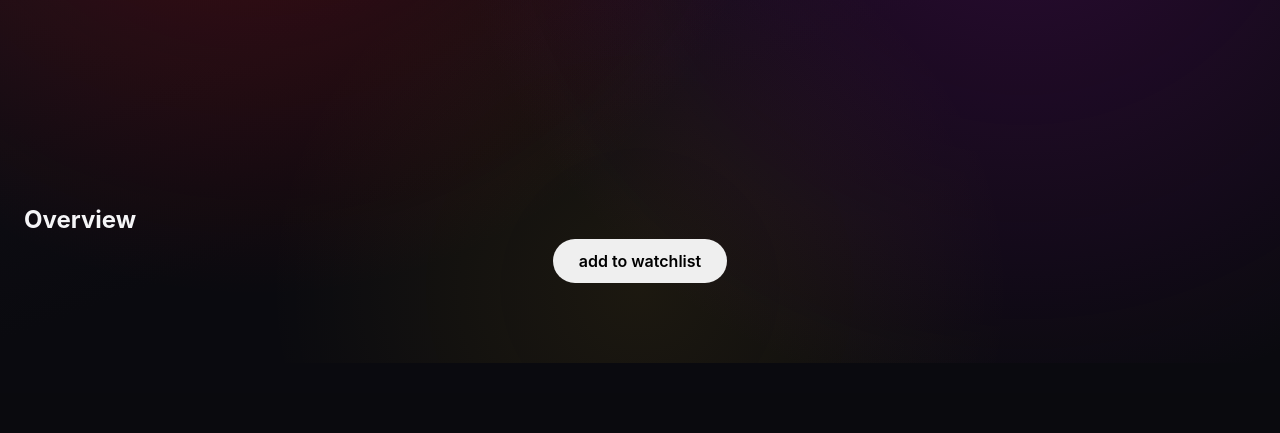
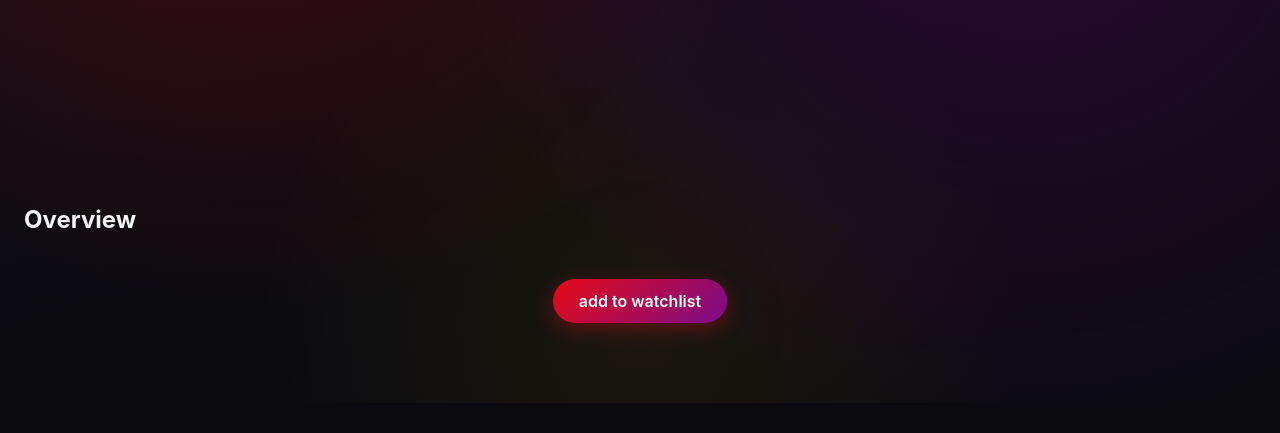
Before and after one commit to parthmalhotra-tech/movie-explorer, a FastAPI app: page /movie/1 in a window 1280 px wide. Shown: the part 461-894 px from the top of the page. Before the commit the page ends 824 px from the top, so only its background shows below. Run offline with FastAPI, Linux system fonts and the light colour scheme; data that the repository does not hold is empty.

Commit message:
watchlist movie-details page done

```diff
--- a/static/css/movie_details.css
+++ b/static/css/movie_details.css
@@ -54,6 +54,16 @@
   cursor: pointer;
   transition: transform var(--transition-fast), box-shadow var(--transition-fast), background var(--transition-fast), color var(--transition-fast);
   white-space: nowrap;
+}
+.btn--primary {
+  background: var(--gradient-primary);
+  color: #fff;
+  box-shadow: 0 6px 20px rgba(229, 9, 20, 0.35);
+}
+
+.btn--primary:hover {
+  transform: translateY(-4px);
+  box-shadow: 0 10px 28px rgba(229, 9, 20, 0.5);
 }
 .logo{
   border: 1.5px solid transparent;
@@ -223,3 +233,6 @@ a{
   margin-top: 200px;
   align-self: baseline;
 }
+.watchlist{
+  margin-top: 40px;
+}
--- a/templates/movie_details.html
+++ b/templates/movie_details.html
@@ -59,7 +59,7 @@
         <h2>Overview</h2>
         <p>{{ plot }}</p>
         </div>
-      <form action="/movie/{{movie_title}}" method="post">
+      <form action="/movie/{{movie_title}}" method="post" class="watchlist">
         <button class="btn btn--primary">add to watchlist</button>
       </form>
 
```
Also changed, not shown: crud.py (line endings or trailing spaces).
